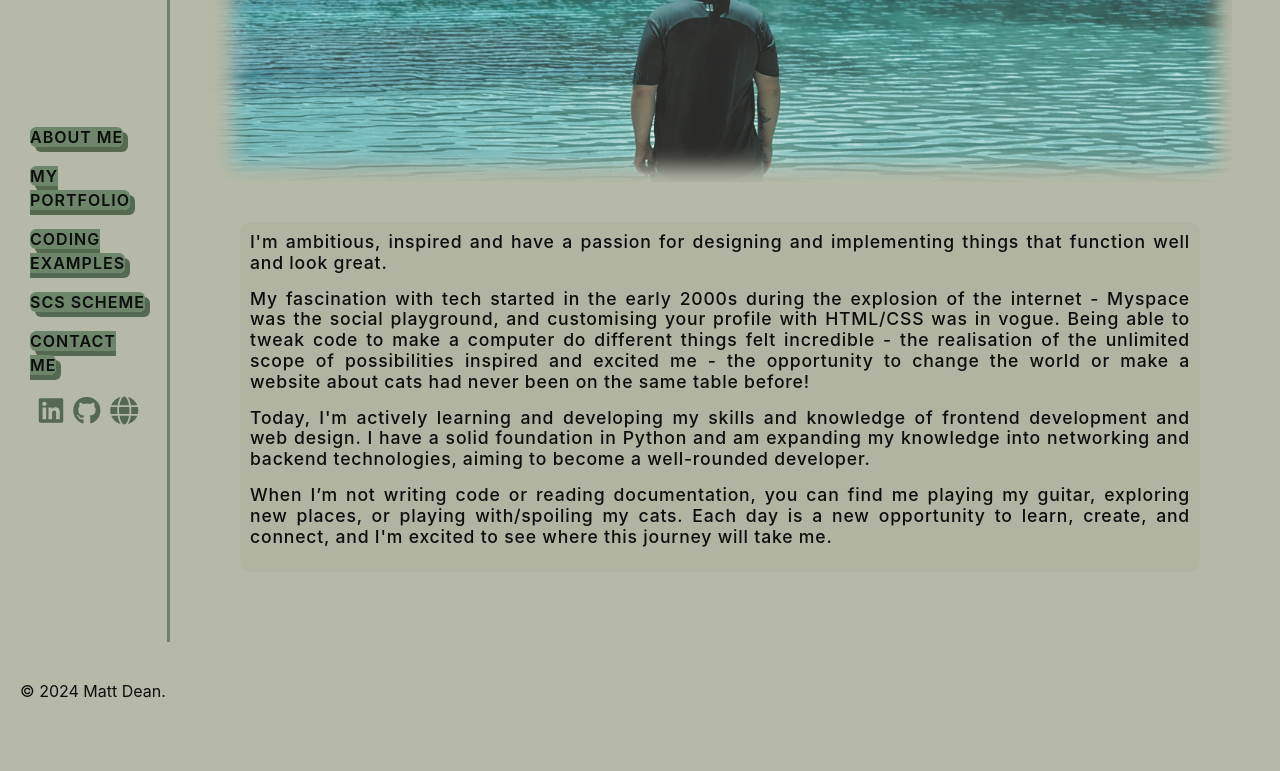
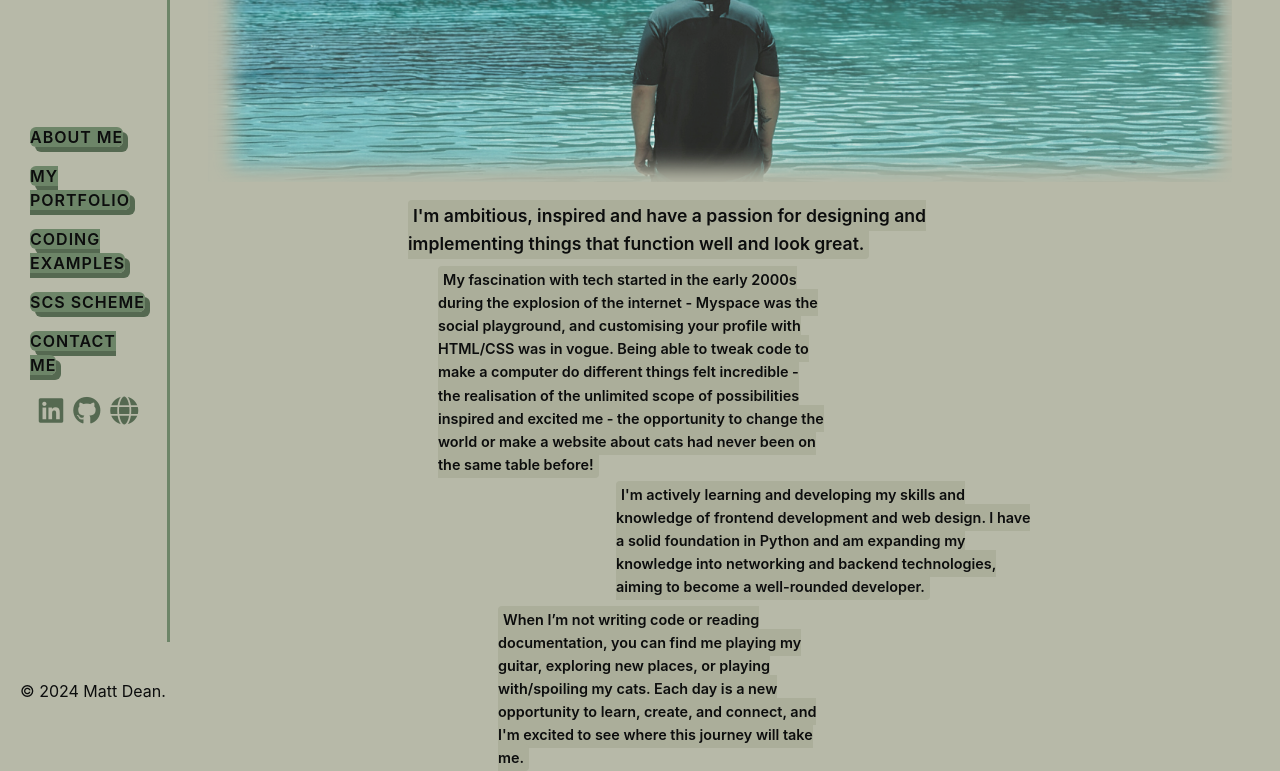
Before and after one commit to MattJDean/Netmatters-Portfolio, a PHP site: page /about-me.html in a window 1280 px wide. Shown: the part 158-929 px from the top of the page. Before the commit the page ends 856 px from the top, so only its background shows below. Run offline with PHP 8.4, Linux system fonts and the light colour scheme; some libraries are stand-ins or nearby versions; some web fonts are replaced.

Commit message:
2245 27/08/24

```diff
--- a/about-me.html
+++ b/about-me.html
@@ -58,14 +58,26 @@
 
                     <h2>I'm Matt.</h2>
                 </div>
+
+
+
                 <div class="about__text">
 
-                    <p>I'm ambitious, inspired and have a passion for designing and implementing things that function well and look great.</p>
-                    <p class="p2"> My fascination with tech started in the early 2000s during the explosion of the internet - Myspace was the social playground, and customising your profile with HTML/CSS was in vogue. Being able to tweak code to make a computer do different things felt incredible - the realisation of the unlimited scope of possibilities inspired and excited me - the opportunity to change the world or make a website about cats had never been on the same table before!</p>
+                    <div class="headline">
+                    <p><span>I'm ambitious, inspired and have a passion for designing and implementing things that function well and look great.</span></p>
+                    </div>
 
-                    <p class="p3">Today, I'm actively learning and developing my skills and knowledge of frontend development and web design. I have a solid foundation in Python and am expanding my knowledge into networking and backend technologies, aiming to become a well-rounded developer.</p>
+                    <div class="box-1">
+                    <p><span>My fascination with tech started in the early 2000s during the explosion of the internet - Myspace was the social playground, and customising your profile with HTML/CSS was in vogue. Being able to tweak code to make a computer do different things felt incredible - the realisation of the unlimited scope of possibilities inspired and excited me - the opportunity to change the world or make a website about cats had never been on the same table before!</span></p>
+                    </div>
 
-                    <p class="p4">When I’m not writing code or reading documentation, you can find me playing my guitar, exploring new places, or playing with/spoiling my cats. Each day is a new opportunity to learn, create, and connect, and I'm excited to see where this journey will take me.</p>
+                    <div class="box-2">
+                    <p><span> I'm actively learning and developing my skills and knowledge of frontend development and web design. I have a solid foundation in Python and am expanding my knowledge into networking and backend technologies, aiming to become a well-rounded developer.</span></p>
+                    </div>
+
+                    <div class="box-3">
+                    <p><span>When I’m not writing code or reading documentation, you can find me playing my guitar, exploring new places, or playing with/spoiling my cats. Each day is a new opportunity to learn, create, and connect, and I'm excited to see where this journey will take me.</span></p>
+                    </div>
                </div>
             </div>
         </section>
--- a/scss/pages/_about.scss
+++ b/scss/pages/_about.scss
@@ -117,36 +117,113 @@ body {
             }
         }
 
-        .about__text{
+
+
+            .about__text {
+                display: grid;
+                grid-template-columns: 1fr 1fr 1fr 1fr;
+                grid-template-rows: auto auto auto auto;
+                gap: 0;
+                height: 200px;
+                margin-left: 20%;
+
+                grid-template-areas:
+                "headline headline headline"
+                "  box-1   box-1   .  "
+                "  .   box-2   box-2 "
+                "  box-3   box-3   .  ";
+
+
+            .headline {
                 display: flex;
-            flex-direction: column;
-            align-items: flex-start;
-            align-content: center;
-            margin: 20px 40px;
-            background-color: darken($background-color, 2%);
-            border-radius: 10px;
-            padding: 10px;
-
-            font-size: 1.1rem;
-            font-weight: 500;
-            line-height: 1.3rem;
-            letter-spacing: 0.8px;
+                text-align: left;
+                align-self: left;
+                font-size: 2.1rem;
+                font-weight: 300;
+                margin-bottom: 10px;
+                grid-area: headline;
 
                 p {
-                margin-bottom: 15px;
-                text-align: justify;
+                    color: $text-color;
+                    font-size: 1.1rem;
                 }
 
+                span {
+                    background-color: darken($background-color, 5%);
+                    border-radius: 4px;
 
+                    padding: 5px;
+                }
+            }
+
+            .box-1 {
+                grid-area: box-1;
+                margin-bottom: 0;
+                margin-left: 30px;
+            }
+            .box-2 {
+                grid-area: box-2;
+                margin-bottom: 10px;
+            }
+            .box-3 {
+                grid-area: box-3;
+                margin-bottom: 10px;
+                margin-left: 90px;
+            }
+
+            .box-1, .box-2, .box-3 {
+                display: flex;
+                flex-direction: row;
+                align-items: center;
+                justify-content: center;
+                padding: 0;
+                border-radius: 5px;
+                background: transparent;
+
+
+                span {
+                    background-color: darken($background-color, 5%);
+
+                    border-radius: 4px;
+                    padding: 5px;
 
 
                 }
 
+            }
 
+            // .box-1:hover, .box-2:hover, .box-3:hover {
+            //     transform: scale(1.2);
+            //     transition: transform 0.4s ease;
+
+            // }
+
+            .box-1 {
+                margin-bottom: 7px;
+                margin-left: 30px;
+            }
+
+            .box-2 {
+                margin-bottom: 10px;
+            }
+
+            .box-3 {
+                margin-bottom: 10px;
+                margin-left: 90px;
+            }
+            p {
+                font-size: .9rem;
+                font-weight: 600;
+                line-height: 1.6;
+                color: $text-color;
+            }
 
 
             }
+
             }
+        }
+
 
 
 // .about__container {
```
Also changed, not shown: css/style.css. Lines whose indentation alone changed are shown as unchanged.
